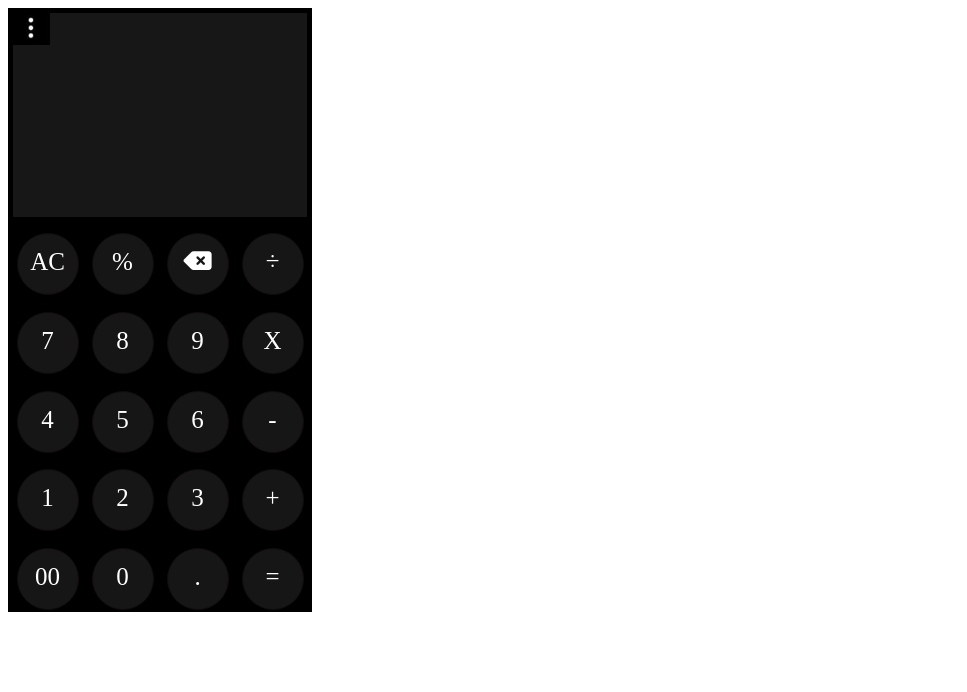
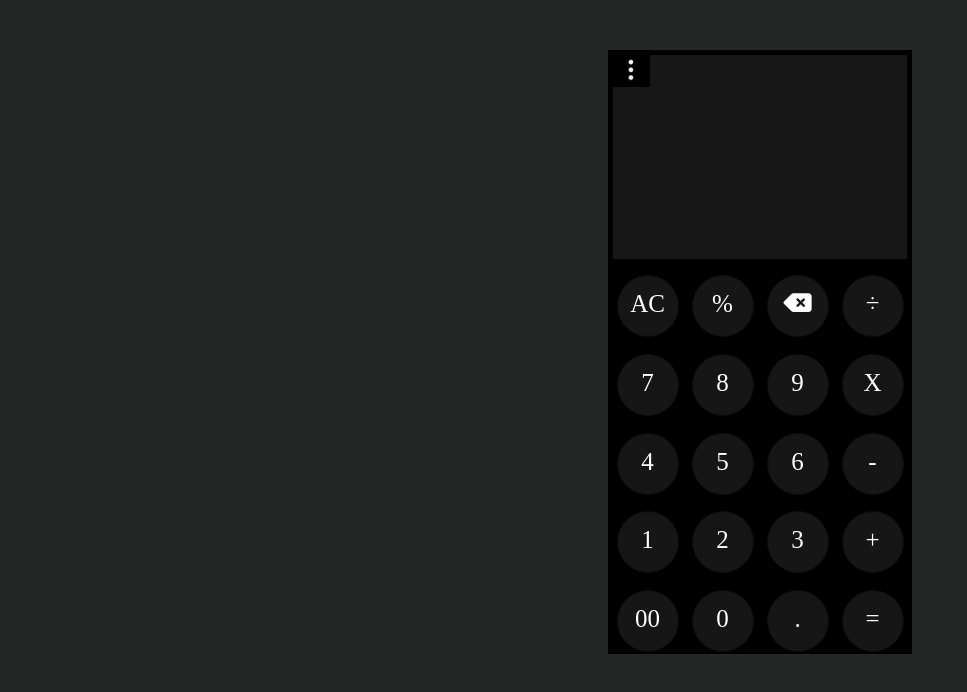
Before and after one commit to sathvikaare/task16, a plain HTML site: page index.html in a window 1280 px wide. Shown: the whole page, without its empty margins (0-967 px from the left). Drawn offline with Linux system fonts and the light colour scheme.

Commit message:
task16_1

```diff
--- a/index.html
+++ b/index.html
@@ -14,6 +14,8 @@
             width: 300px;
             justify-content: space-around;
             align-items: end;
+            margin-left: 600px;
+            margin-top: 50px;
 
         }
         .cd{
@@ -43,7 +45,7 @@
     </style>
     <link rel="stylesheet" href="https://cdnjs.cloudflare.com/ajax/libs/font-awesome/6.5.1/css/all.min.css" integrity="sha512-DTOQO9RWCH3ppGqcWaEA1BIZOC6xxalwEsw9c2QQeAIftl+Vegovlnee1c9QX4TctnWMn13TZye+giMm8e2LwA=="  crossorigin="anonymous" referrerpolicy="no-referrer" />
 </head>
-<body>
+<body style="background-color: rgb(37, 39, 39);">
     <div class="md">
         <div class="cd1"><img class="cd2" src="./dots.jpeg" height="35"></div>
 
```
